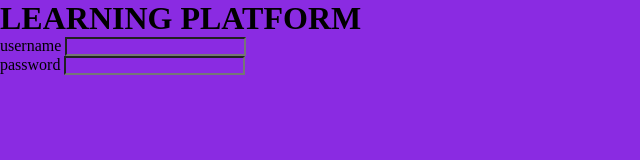
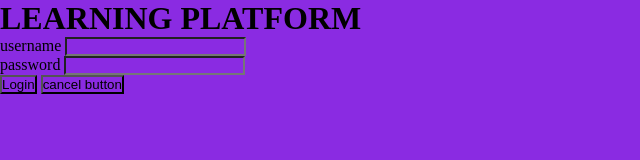
Before and after one commit to blessing1895/project-demo, a plain HTML site: page index.html in a window 1280 px wide. Shown: the whole page, without its empty margins (0-640 px from the left). Drawn offline with Linux system fonts and the light colour scheme.

Commit message:
add Login and cancel button

```diff
--- a/index.html
+++ b/index.html
@@ -18,5 +18,9 @@
         <label for="password">password</label>
         <input type="password" name="password">
     </div>
+    <div class="btn">
+        <button class="btn-pri">Login</button>
+        <button class="btn-can">cancel button</button>
+    </div>
 </body>
 </html>
```
